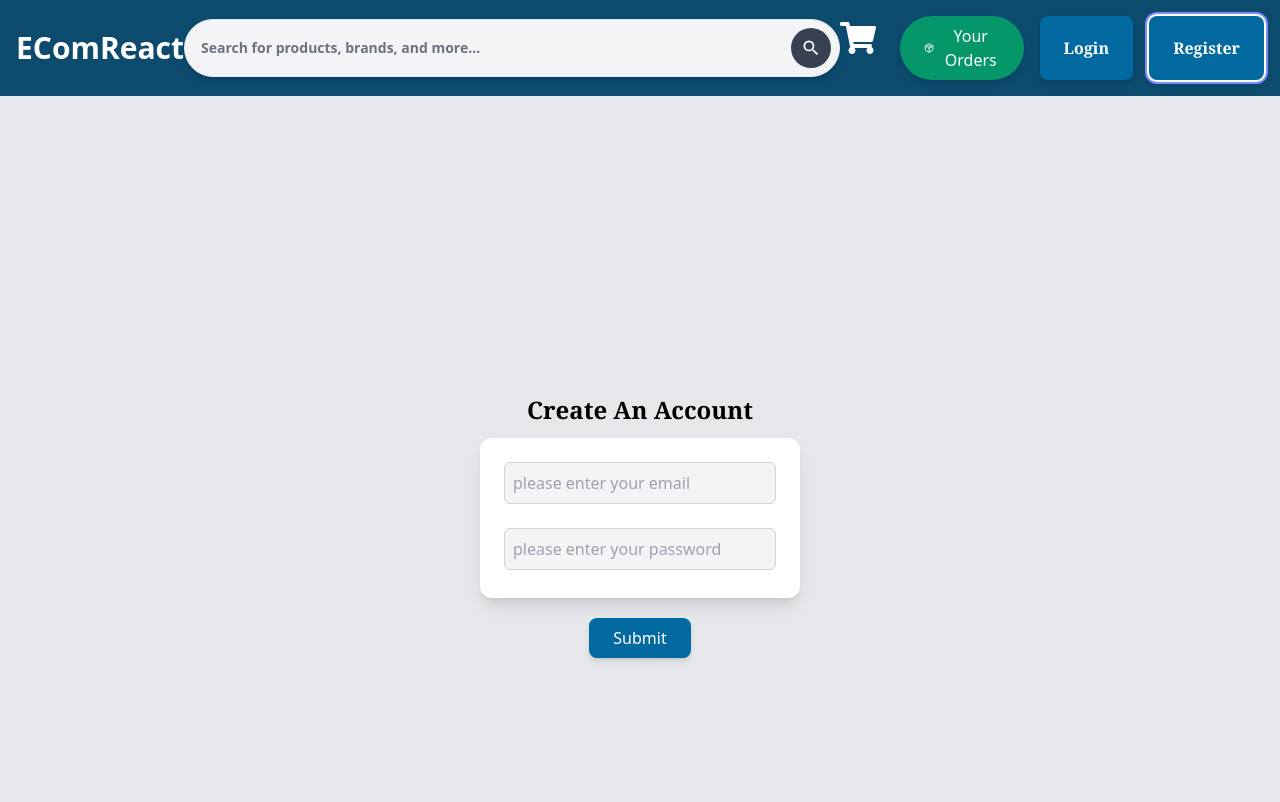
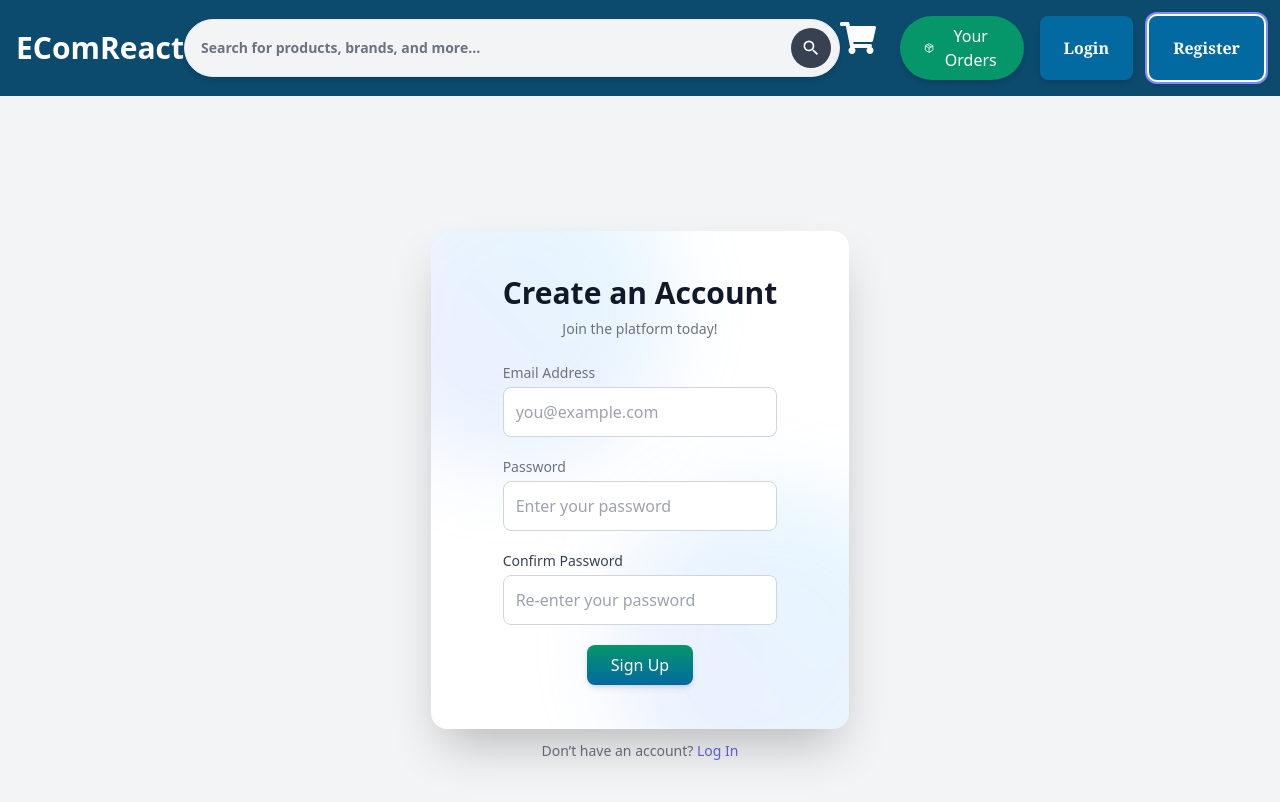
Before and after one commit to snehil-githubrepository/EComReact, a React (Vite) app: page /login in a window 1280 px wide. Both pictures are taken after a click on the button "Register". Shown: the top 802 px of the page. Built offline with nearby package versions, Linux system fonts and the light colour scheme.

Commit message:
Login & SignUp updated

```diff
--- a/src/Components/Common/Button.tsx
+++ b/src/Components/Common/Button.tsx
@@ -1,6 +1,12 @@
 import React from "react";
 
-function Button({ label, onClick, className = "" }) {
+interface ButtonProps {
+  label : string;
+  onClick: () => void;
+  className?: string;
+}
+
+const Button: React.FC<ButtonProps> = ({ label, onClick, className = "" }) => {
   return (
     <div className="flex justify-center">
       <button
--- a/src/Components/Common/Card.tsx
+++ b/src/Components/Common/Card.tsx
@@ -1,22 +1,119 @@
-import React from "react";
+import React, { useState } from "react";
 import Button from "./Button";
 
-function Card() {
+interface CardProps {
+  mode: "Log In" | "Sign Up";
+}
+
+const Card: React.FC<CardProps> = ({ mode }) => {
+  const [email, setEmail] = useState<string>("");
+  const [password, setPassword] = useState<string>("");
+  const [confirmPassword, setConfirmPassword] = useState<string>("");
+
+  const isSignup = mode === "Sign Up";
+
+  const handleSubmit = (e: React.FormEvent) => {
+    e.preventDefault();
+    if (!email || !password || (isSignup && !confirmPassword)) {
+      alert("Please fill all fields");
+      return;
+    }
+    if (isSignup && password !== confirmPassword) {
+      alert("Passwords do not match!");
+      return;
+    }
+    console.log(`${mode} successful`, { email, password });
+  };
+
   return (
-    <div className="container mx-auto w-80 h-40 p-6 bg-white shadow-lg space-y-12 rounded-xl">
-      <div className="space-y-6">
-        <input
-          placeholder="please enter your email"
-          className="w-full rounded-md border border-gray-300  p-2 bg-gray-100 focus:outline-none focus:ring-2 focus:ring-indigo-400"
-        />
-        <input
-          placeholder="please enter your password"
-          className="w-full rounded-md border border-gray-300 p-2 bg-gray-100 focus:outline-none focus:ring-2 focus:ring-indigo-400"
-        />
+    <div className="">
+      {/* Outer Card Container */}
+      <div className="relative w-full max-w-md bg-white px-10 py-3 rounded-2xl shadow-2xl overflow-hidden">
+        {/* Decorative Overlay */}
+        <div className="absolute -top-20 -left-20 w-80 h-80 bg-gradient-to-tr from-indigo-300 to-sky-300 rounded-full opacity-20 blur-2xl"></div>
+        <div className="absolute -bottom-20 -right-20 w-80 h-80 bg-gradient-to-tr from-indigo-300 to-sky-300 rounded-full opacity-20 blur-2xl"></div>
+
+        {/* Content */}
+        <div className="relative w-full p-8">
+          {/* Header */}
+          <h2 className="text-3xl font-extrabold text-gray-900 text-center mb-2">
+            {isSignup ? "Create an Account" : "Welcome Back"}
+          </h2>
+          <p className="text-sm text-gray-500 text-center mb-6">
+            {isSignup
+              ? "Join the platform today!"
+              : "Login to continue your journey."}
+          </p>
+
+          {/* Form */}
+          <form onSubmit={handleSubmit} className="space-y-5">
+            {/* Email */}
+            <div className="w-full">
+              <label
+                htmlFor="email"
+                className="block text-sm font-medium text-gray-500 mb-1"
+              >
+                Email Address
+              </label>
+              <input
+                type="email"
+                id="email"
+                value={email}
+                onChange={(e) => setEmail(e.target.value)}
+                placeholder="you@example.com"
+                className="w-full p-3 border border-gray-300 rounded-lg focus:outline-none focus:ring-4 focus:ring-indigo-400 transition-all"
+              />
+            </div>
+
+            {/* Password */}
+            <div>
+              <label
+                htmlFor="password"
+                className="block text-sm font-medium text-gray-500 mb-1"
+              >
+                Password
+              </label>
+              <input
+                type="password"
+                id="password"
+                value={password}
+                onChange={(e) => setPassword(e.target.value)}
+                placeholder="Enter your password"
+                className="w-full p-3 border border-gray-300 rounded-lg focus:outline-none focus:ring-4 focus:ring-indigo-400 transition-all"
+              />
+            </div>
+
+            {/* Confirm Password for Signup */}
+            {isSignup && (
+              <div>
+                <label
+                  htmlFor="confirmPassword"
+                  className="block text-sm font-medium text-gray-700 mb-1"
+                >
+                  Confirm Password
+                </label>
+                <input
+                  type="password"
+                  id="confirmPassword"
+                  value={confirmPassword}
+                  onChange={(e) => setConfirmPassword(e.target.value)}
+                  placeholder="Re-enter your password"
+                  className="w-full p-3 border border-gray-300 rounded-lg focus:outline-none focus:ring-4 focus:ring-indigo-400 transition-all"
+                />
+              </div>
+            )}
+
+            {/* Button */}
+            <Button
+              onClick={handleSubmit}
+              label={mode}
+              className="bg-gradient-to-t font-bold from-sky-700 to-emerald-600"
+            />
+          </form>
+        </div>
       </div>
-      <Button label="Submit" />
     </div>
   );
-}
+};
 
 export default Card;
--- a/src/pages/Login.tsx
+++ b/src/pages/Login.tsx
@@ -1,13 +1,23 @@
 import React from "react";
-import Card from "../Components/Common/Card"
+import Card from "../Components/Common/Card";
 
 function Login() {
   return (
-    <div className="flex flex-col justify-center space-y-3 items-center h-screen">
-      <h1 className="text-2xl text-black font-semibold font-serif">
-        Login Component
-      </h1>
-      <Card />
+    <div className="flex flex-col bg-gray-100 justify-center space-y-3 items-center h-screen">
+      <Card mode="Log In" />
+      <div className="mt-6 text-center">
+        <p className="text-sm text-gray-500">
+          <>
+            Don’t have an account?{" "}
+            <a
+              href="/signup"
+              className="text-indigo-500 hover:text-indigo-700 font-medium transition-all"
+            >
+              Sign Up
+            </a>
+          </>
+        </p>
+      </div>
     </div>
   );
 }
--- a/src/pages/Signup.tsx
+++ b/src/pages/Signup.tsx
@@ -3,11 +3,21 @@ import Card from "../Components/Common/Card";
 
 function Signup() {
   return (
-    <div className="flex flex-col bg-gray-200 justify-center space-y-3 items-center h-screen">
-      <h1 className="text-2xl text-black font-semibold font-serif">
-        Create An Account
-      </h1>
-      <Card />
+    <div className="flex flex-col bg-gray-100 justify-center space-y-3 items-center h-screen">
+      <Card mode="Sign Up" />
+      <div className="mt-6 text-center">
+        <p className="text-sm text-gray-500">
+          <>
+            Don’t have an account?{" "}
+            <a
+              href="/login"
+              className="text-indigo-500 hover:text-indigo-700 font-medium transition-all"
+            >
+              Log In
+            </a>
+          </>
+        </p>
+      </div>
     </div>
   );
 }
```
